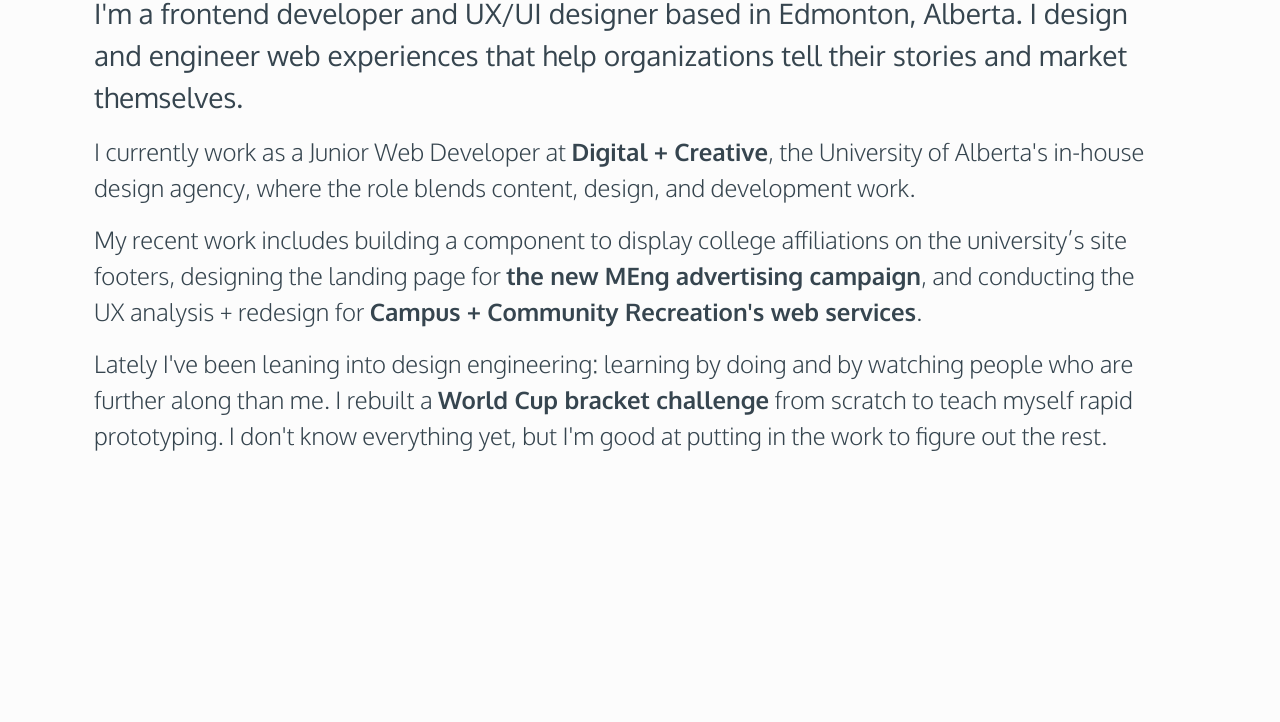
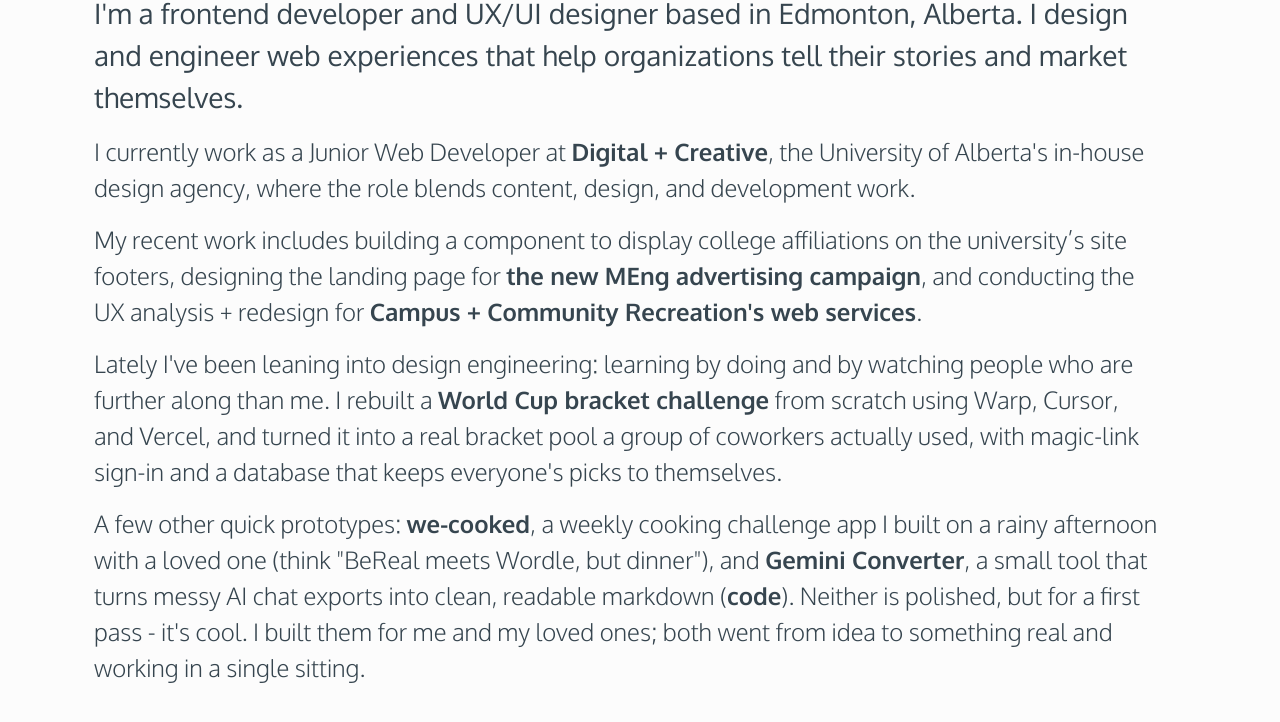
Before and after one commit to kobexamoh/kobexamoh.github.io, a plain HTML site: page index.html in a window 1280 px wide. Shown: the part 216-938 px from the top of the page. Before the commit the page ends 800 px from the top, so only its background shows below. Drawn offline with nearby package versions, Linux system fonts and the light colour scheme.

Commit message:
Add we-cooked and Gemini Converter, name tools used for World Cup bracket

```diff
--- a/index.html
+++ b/index.html
@@ -78,8 +78,18 @@
 				<p class="lead fs-4" data-aos="fade-up" data-aos-delay="800" data-aos-duration="1000">Lately I've been
 					leaning into design engineering: learning by doing and by watching people who are further along
 					than me. I rebuilt a <a class="stylized-link" href="https://github.com/kobexamoh/wc-bracket-safe"
-						target="_blank">World Cup bracket challenge</a> from scratch to teach myself rapid prototyping. I
-					don't know everything yet, but I'm good at putting in the work to figure out the rest.
+						target="_blank">World Cup bracket challenge</a> from scratch using Warp, Cursor, and Vercel, and
+					turned it into a real bracket pool a group of coworkers actually used, with magic-link sign-in and
+					a database that keeps everyone's picks to themselves.
+				</p>
+				<p class="lead fs-4" data-aos="fade-up" data-aos-delay="1000" data-aos-duration="1000">A few other quick
+					prototypes: <a class="stylized-link" href="https://we-cooked-lyart.vercel.app"
+						target="_blank">we-cooked</a>, a weekly cooking challenge app I built on a rainy afternoon with a loved one (think "BeReal meets Wordle,
+					but dinner"), and <a class="stylized-link" href="https://gemini-converter-sigma.vercel.app"
+						target="_blank">Gemini Converter</a>, a small tool that turns messy AI chat exports into clean,
+					readable markdown (<a class="stylized-link" href="https://github.com/kobexamoh/gemini-converter"
+						target="_blank">code</a>). Neither is polished, but for a first pass - it's cool. I built them for me and my loved ones; both went from idea to something real and
+					working in a single sitting.
 				</p>
 			</div>
 		</div>
```
